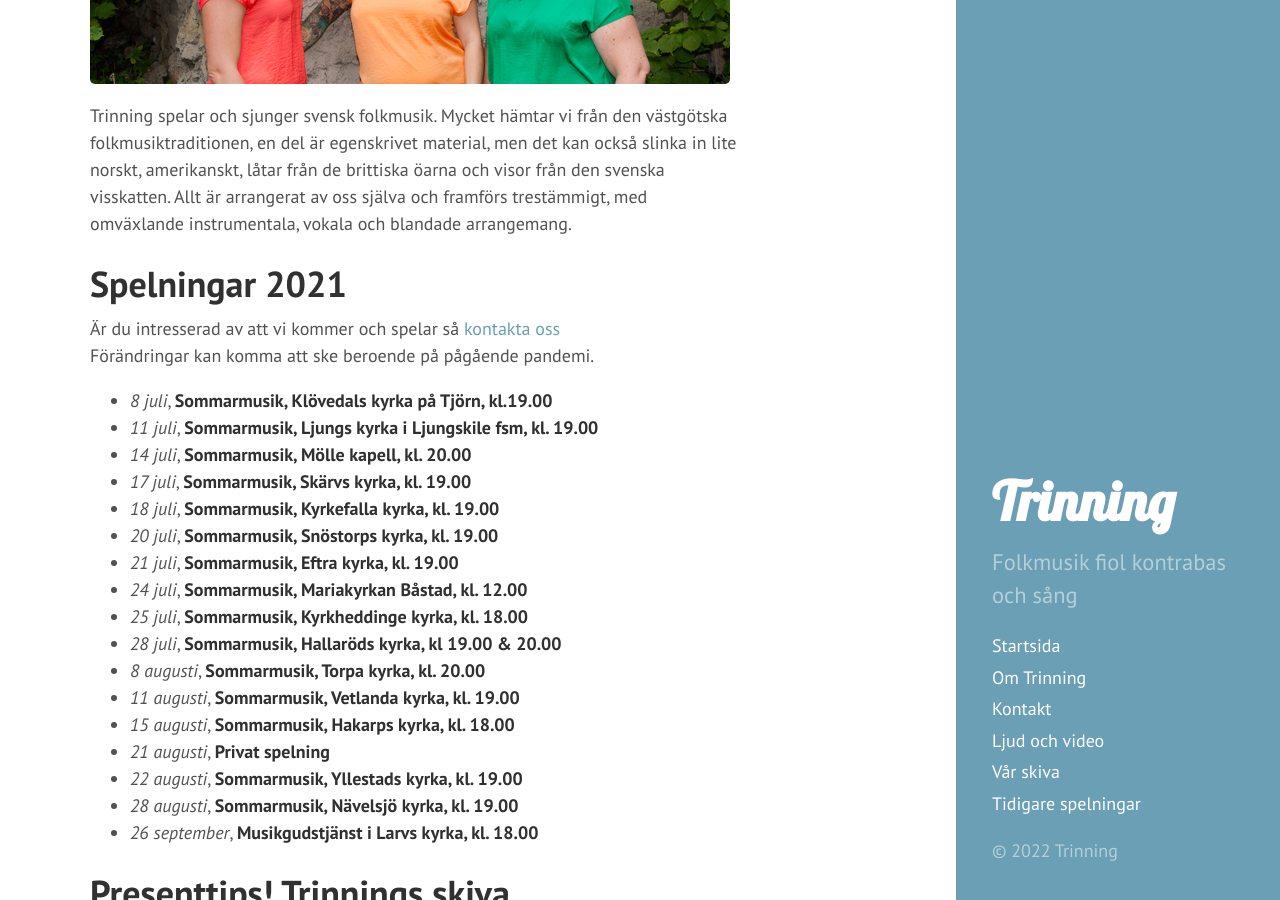
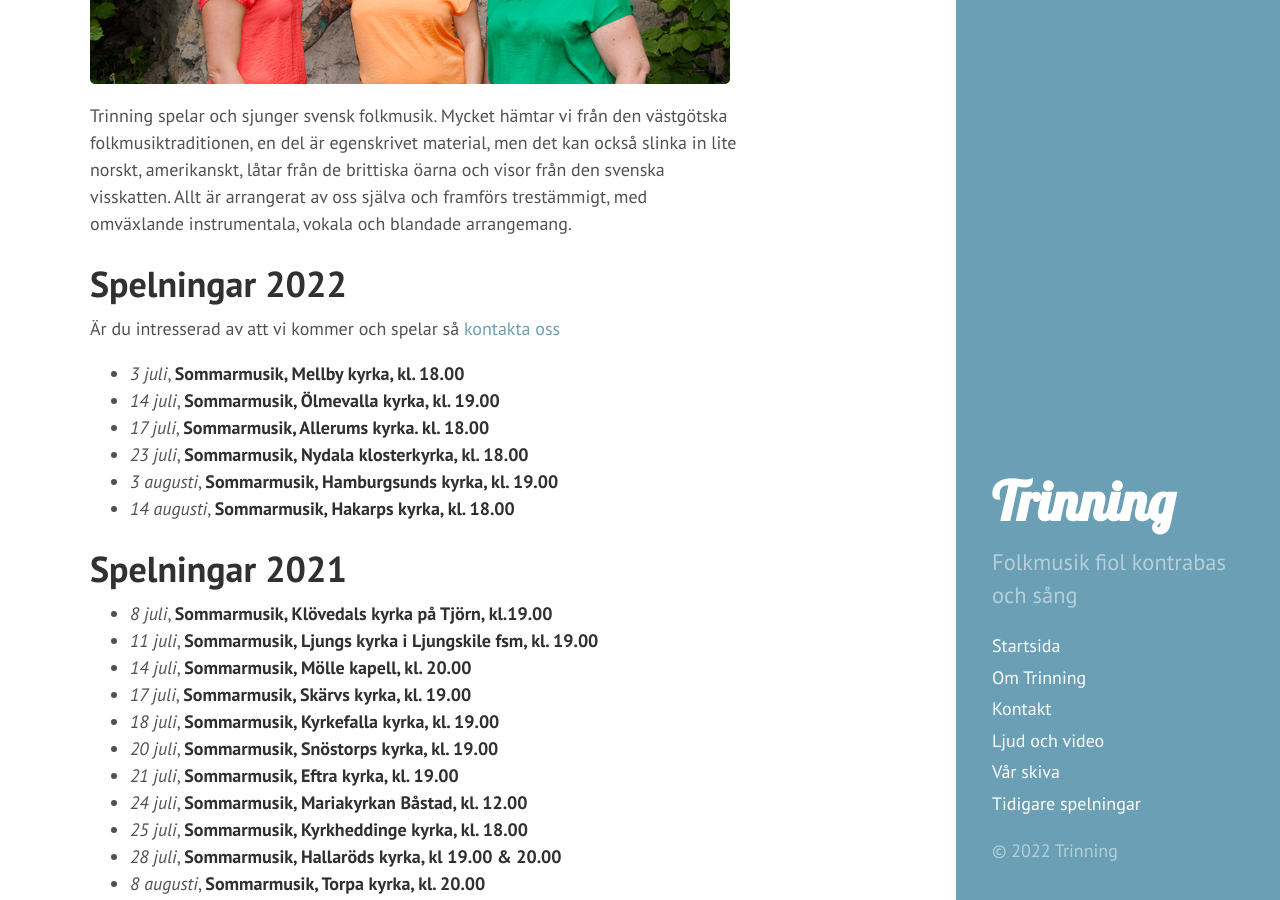
Before and after one commit to trinning/trinning.github.io, a Jekyll site: the page built from index.md, in a window 1280 px wide and 900 px high, scrolled down 333 px. Built offline with Jekyll 4.4.1, drawn with Linux system fonts in a browser that asks for light colours.

Commit message:
Update index.md

```diff
--- a/index.md
+++ b/index.md
@@ -11,9 +11,17 @@ published: true
 Trinning spelar och sjunger svensk folkmusik. Mycket hämtar vi från den västgötska folkmusiktraditionen, en del är egenskrivet material, men det kan också slinka
 in lite norskt, amerikanskt, låtar från de brittiska öarna och visor från den svenska visskatten. Allt är arrangerat av oss själva och framförs trestämmigt, med omväxlande instrumentala, vokala och blandade arrangemang.
 
+# Spelningar 2022
+Är du intresserad av att vi kommer och spelar så [kontakta oss](/kontakt)
+
+* *3 juli*, **Sommarmusik, Mellby kyrka, kl. 18.00**
+* *14 juli*, **Sommarmusik, Ölmevalla kyrka, kl. 19.00**
+* *17 juli*, **Sommarmusik, Allerums kyrka. kl. 18.00**
+* *23 juli*, **Sommarmusik, Nydala klosterkyrka, kl. 18.00**
+* *3 augusti*, **Sommarmusik, Hamburgsunds kyrka, kl. 19.00**
+* *14 augusti*, **Sommarmusik, Hakarps kyrka, kl. 18.00**
+
 # Spelningar 2021
-Är du intresserad av att vi kommer och spelar så [kontakta oss](/kontakt)
-Förändringar kan komma att ske beroende på pågående pandemi.
 
 * *8 juli*, **Sommarmusik, Klövedals kyrka på Tjörn, kl.19.00**
 * *11 juli*, **Sommarmusik, Ljungs kyrka i Ljungskile fsm, kl. 19.00**
```
